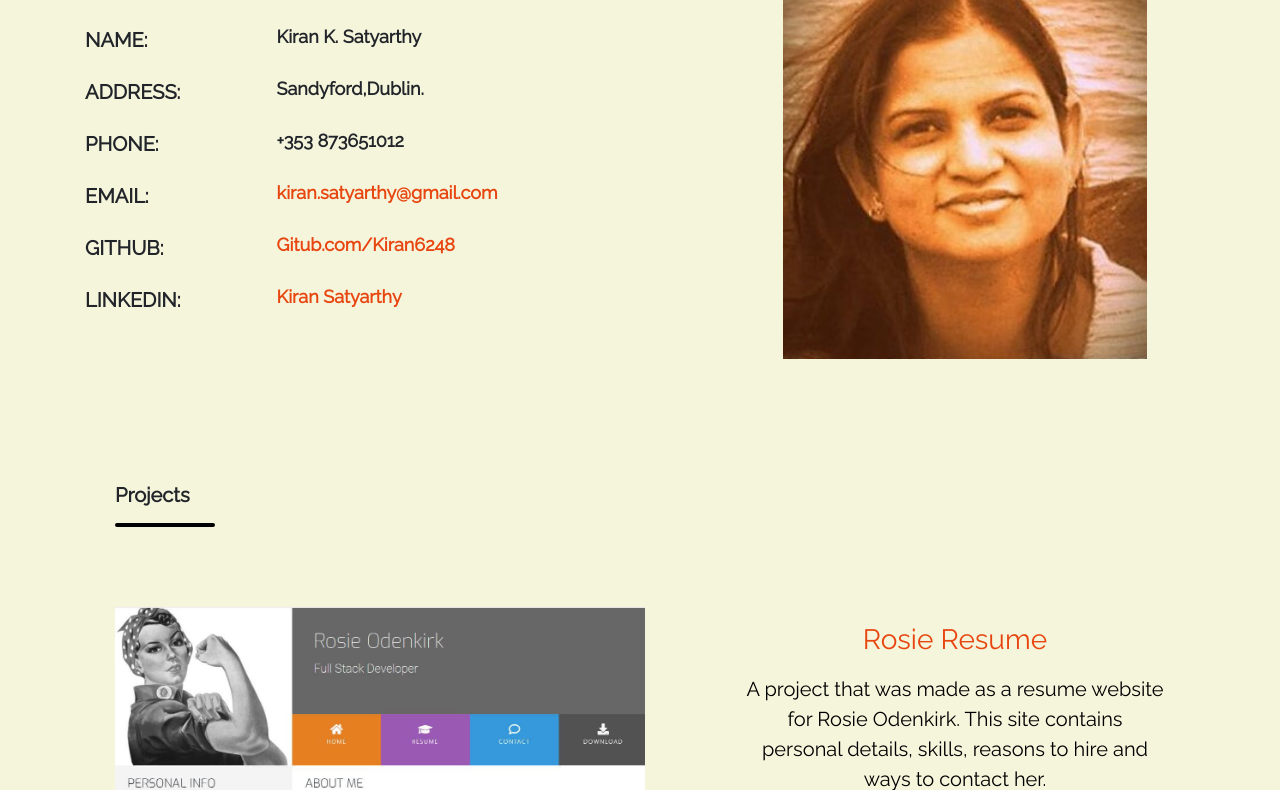
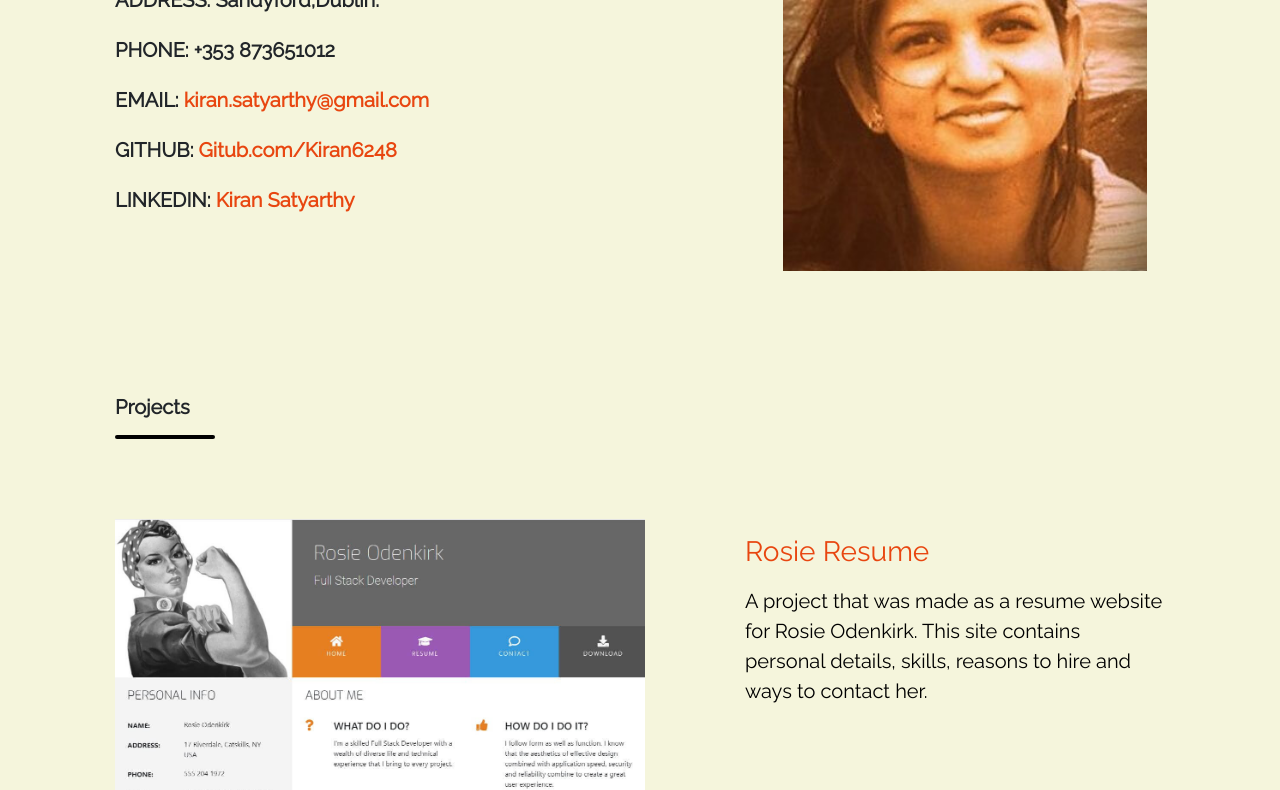
Before and after one commit to Code-Institute-Submissions/MS1-KiranResume, a plain HTML site: page index.html in a window 1280 px wide. Shown: the part 409-1199 px from the top of the page. Drawn offline with nearby package versions, Linux system fonts and the light colour scheme.

Commit message:
make navbar fixed at top, change alignment of personal info items

```diff
--- a/assets/css/style.css
+++ b/assets/css/style.css
@@ -128,44 +128,24 @@ body {
   font-weight: 600;
 }
 
-.personal-info-items {
+.personal-info-items p {
   padding-right: 10px;
   margin-bottom: 20px;
   display: block;
   clear: both;
   text-align: left;
-}
-.personal-info-items .key,
-.personal-info-items .value {
-  padding-right: 8px;
-  display: inline-block;
-}
-.personal-info-items .key p,
-.personal-info-items .value p {
   margin: 0;
   padding-top: 20px;
-}
-.personal-info-items .key {
-  width: 30%;
-  padding-top: 2px;
-  vertical-align: top;
-}
-.personal-info-items .key p {
+  width: 100%;
+  padding-left: 30px;
+
+
   font-family: "Raleway", sans-serif;
   font-size: 20px;
   font-weight: 600;
 }
-.personal-info-items .value {
-  position: relative;
-  width: 60%;
-  text-align: left;
-}
-.personal-info-items .value p {
-  font-family: "Raleway", sans-serif;
-  font-size: 18px;
-  font-weight: 600;
-}
-.personal-info-items .value p a {
+
+.personal-info-items a {
   color: #e84610;
 }
 
--- a/index.html
+++ b/index.html
@@ -31,7 +31,7 @@
     <!--Navigation-->
     <header>
 
-      <nav class="navbar navbar-expand-sm navbar-light">
+      <nav class="navbar navbar-expand-sm navbar-dark fixed-top">
         <a class="navbar navbar-brand" href="index.html">ks</a>
         <button
           class="navbar-toggler"
@@ -77,7 +77,7 @@
     <section class="container">
 
       <div class="row">
-        <div class="col-md-8 heading">
+        <div class="col-md-12 heading">
           <h2 class="text-uppercase">Kiran Satyarthy</h2>
           <h4 class="lead">
             Electrical Engineer and Post-Graduate in Marketing Management
@@ -97,42 +97,13 @@
               </div>
 
               <div class="personal-info-items">
-                <div class="key">
-                  <p class="uppercase">name:</p>
-                </div>
-                <div class="value">
-                  <p>Kiran K. Satyarthy</p>
-                </div>
-                <div class="key">
-                  <p class="uppercase">address:</p>
-                </div>
-                <div class="value">
-                  <p>Sandyford,Dublin.</p>
-                </div>
-                <div class="key">
-                  <p class="uppercase">phone:</p>
-                </div>
-                <div class="value">
-                  <p>+353 873651012</p>
-                </div>
-                <div class="key">
-                  <p class="uppercase">email:</p>
-                </div>
-                <div class="value">
-                  <p><a href="mailto:kiran.satyarthy@gmail.com" target="_blank">kiran.satyarthy@gmail.com</a></p>
-                </div>
-                <div class="key">
-                  <p class="uppercase">github:</p>
-                </div>
-                <div class="value">
-                  <p><a href="https://github.com/Kiran6248" target="_blank">Gitub.com/Kiran6248</a></p>
-                </div>
-                <div class="key">
-                  <p class="uppercase">LinkedIn:</p>
-                </div>
-                <div class="value">
-                  <p><a href="https://www.linkedin.com/in/kiran-kumari-satyarthy-44293738/" target="_blank">Kiran Satyarthy</a></p>
-                </div>
+                 <p >NAME: Kiran Satyarthy</p>
+                 <p>ADDRESS: Sandyford,Dublin.</p>
+                 <p>PHONE: +353 873651012</p>
+                 <p>EMAIL:<a href="mailto:kiran.satyarthy@gmail.com" target="_blank"> kiran.satyarthy@gmail.com</a></p>
+                 <p>GITHUB:<a href="https://github.com/Kiran6248" target="_blank"> Gitub.com/Kiran6248</a></p>
+                <p>LINKEDIN:<a href="https://www.linkedin.com/in/kiran-kumari-satyarthy-44293738/" target="_blank"> Kiran Satyarthy</a></p>
+
               </div>
             </div>
 
@@ -174,7 +145,7 @@
             </a>
           </div>
           <div class="col-sm-5 col-md-4 col-lg-5 col-xl-5 pt-3">
-            <div class="project1">
+            <div class="project1 text-left">
               <a
                 style="color: red"
                 href="https://github.com/Kiran6248/resume-miniproject"
@@ -235,7 +206,7 @@
             </a>
           </div>
           <div class="col-sm-5 col-md-4 col-lg-5 col-xl-5 pt-3">
-            <div class="project1">
+            <div class="project1 text-left">
               <a style="color: red" href="https://repl.it/@kiransatyarthy/Love-Running-Sign-Up-Challenge-2-Styling#index.html" target="_blank">
                 <h3>Love Running</h3>
               </a>
@@ -297,8 +268,8 @@
           </div>
           <div class="col-12 center-form">
           <form >
-           <input type="text" name="name" id="fullname" class="form-control form-control-lg" placeholder="Name" required>
-          <input type="email" name="email" id="emailaddress" class="form-control form-control-lg" placeholder="Email" required>
+           <input type="text" name="name" id="fullname" class="form-control form-control-lg mb-2" placeholder="Name" required>
+          <input type="email" name="email" id="emailaddress" class="form-control form-control-lg mb-2" placeholder="Email" required>
           <textarea rows="5" name="projectsummary" id="projectsummary" class="form-control form-control-lg" placeholder="Project Description" required></textarea>
           <div class="form-row text-center">
           <div class="col">
```
